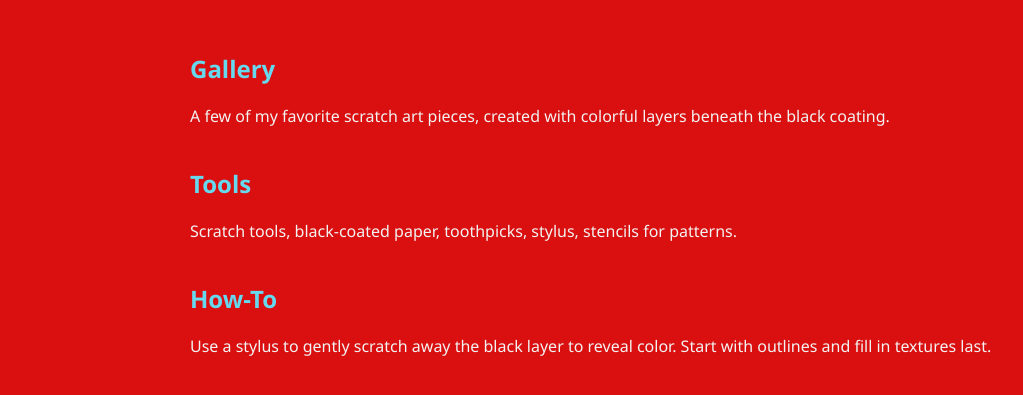
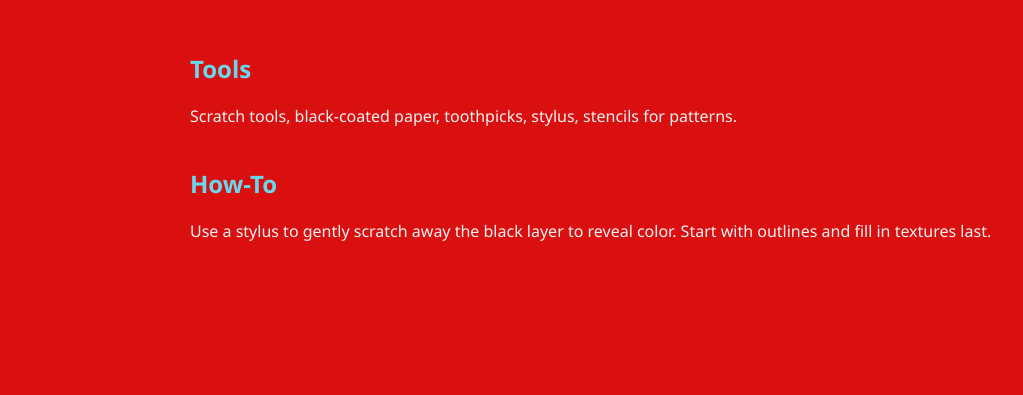
Before and after one commit to BhaskarRane50/Scratch-art, a plain HTML site: page index.html in a window 1280 px wide. Shown: the part 419-814 px from the top of the page, without its empty margins (0-1023 px from the left). Drawn offline with Linux system fonts and the light colour scheme.

Commit message:
Update index.html

```diff
--- a/index.html
+++ b/index.html
@@ -10,12 +10,8 @@
   <img src="https://i.etsystatic.com/13133252/r/il/de5a0e/5491600278/il_570xN.5491600278_b5w1.jpg" >
 
   <div class="content">
-    <section>
-      <h2>Gallery</h2>
-      <p>A few of my favorite scratch art pieces, created with colorful layers beneath the black coating.</p>
-    </section>
 
-    <section>
+     <section>
       <h2>Tools</h2>
       <p>Scratch tools, black-coated paper, toothpicks, stylus, stencils for patterns.</p>
     </section>
```
